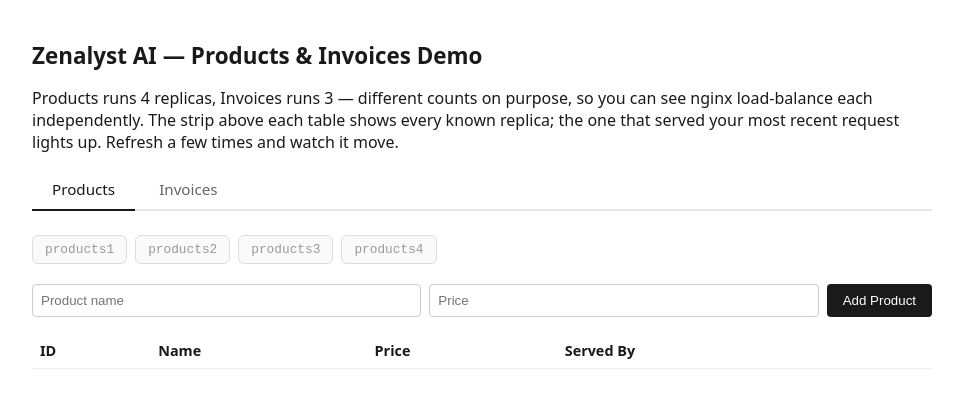
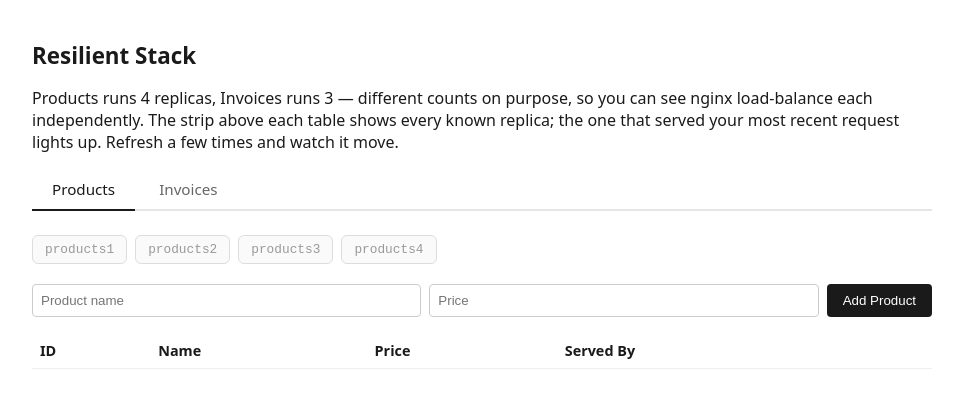
Before and after one commit to Lajat/Resilient-Stack, a plain HTML site: page ui/index.html in a window 1280 px wide. Shown: the whole page, without its empty margins (158-1121 px from the left). Drawn offline with Linux system fonts and the light colour scheme; no server answers.

Commit message:
updated changes

```diff
--- a/ui/index.html
+++ b/ui/index.html
@@ -2,7 +2,7 @@
 <html lang="en">
   <head>
     <meta charset="UTF-8" />
-    <title>Zenalyst — Load Balancing Demo</title>
+    <title>Resilient Stack</title>
     <style>
       body {
         font-family: system-ui, sans-serif;
@@ -117,7 +117,7 @@
     </style>
   </head>
   <body>
-    <h1>Zenalyst AI — Products &amp; Invoices Demo</h1>
+    <h1>Resilient Stack</h1>
     <p>
       Products runs 4 replicas, Invoices runs 3 — different counts on purpose,
       so you can see nginx load-balance each independently. The strip above each
```
Also changed, not shown: README.md.
